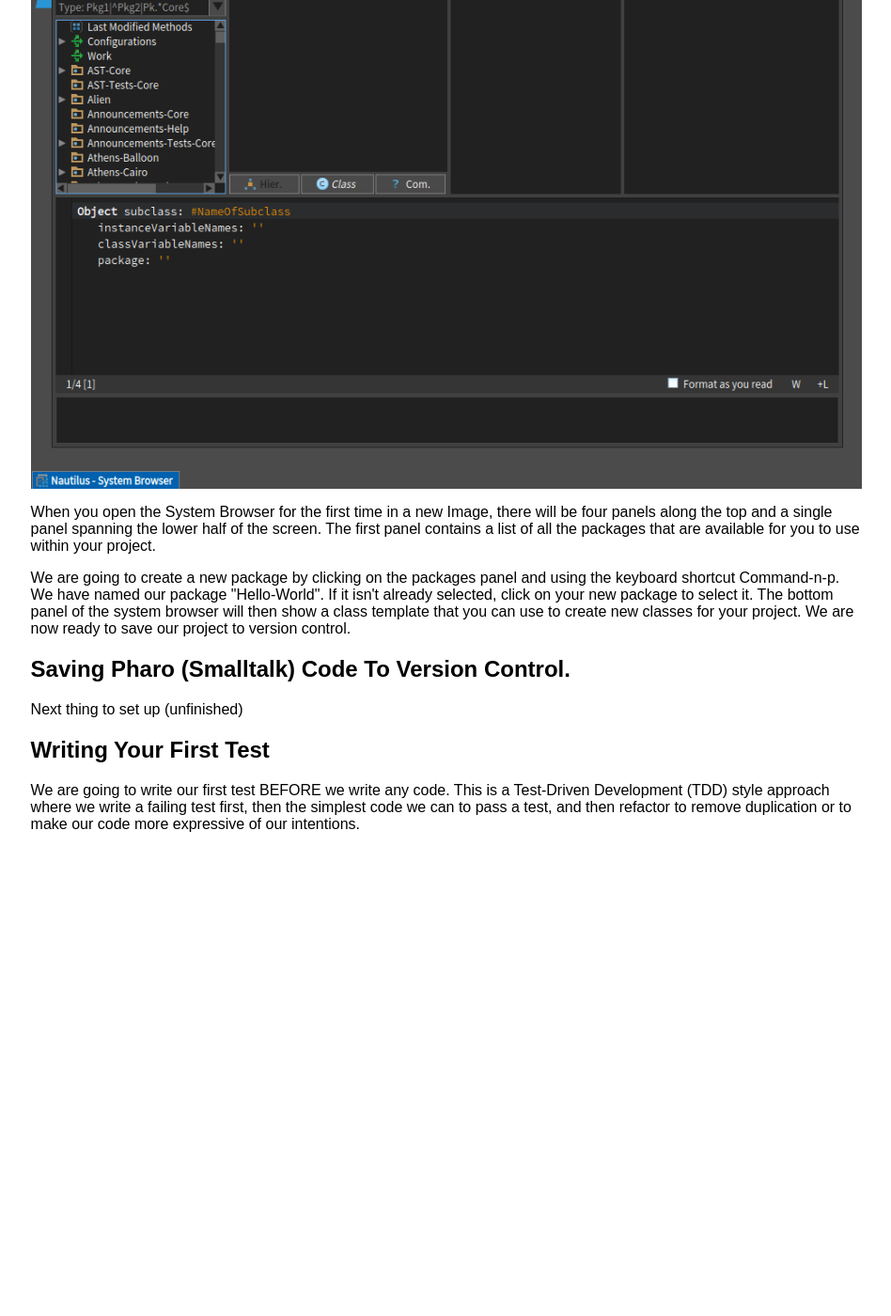
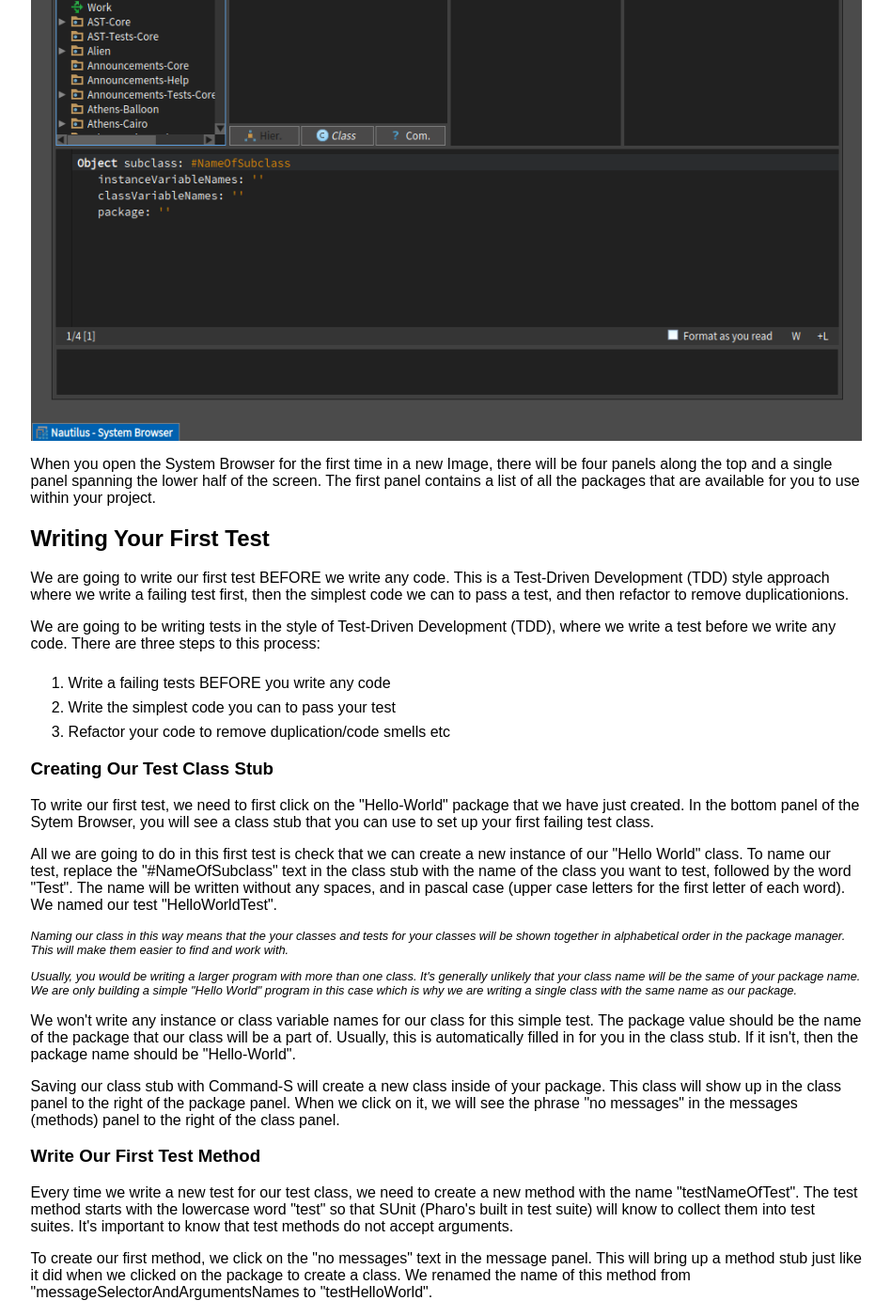
Before and after one commit to Becca9941/Becca9941.github.io, a Jekyll site: the page built from _posts/2019-07-31-committing-automating-tests-and-shipping-pharo-smalltalk-code.html, in a window 1280 px wide and 1400 px high, scrolled down 1183 px. Shown: the whole window at 94% size, without its empty margins (165-1113 px from the left). Built offline with Jekyll 4.4.1, drawn with Linux system fonts in a browser that asks for light colours; before the commit the page ends 2085 px from its top, so only the background shows below that; some of the changed text lies outside the part shown.

Commit message:
writing more of article

```diff
--- a/_posts/2019-07-29-committing-automating-tests-and-shipping-pharo-smalltalk-code.html
+++ b/_posts/2019-07-31-committing-automating-tests-and-shipping-pharo-smalltalk-code.html
@@ -5,7 +5,7 @@ categories: [dev environment, installation]
 tags: [Pharo, Smalltalk, GitHub, Tests, TDD, Shipping code]
 ---
 
-<p>UNFINISHED</p>
+<p>UNFINISHED - struggling with this, will have to try building a TDD program following an example</p>
 
 <p>I am currently working through a fantabulous online course (the first few sections are free) called <a href="https://online-training.jbrains.ca/p/wbitdd-01" target="_blank">The World's Best Intro To TDD</a> by <a href="https://twitter.com/jbrains" target="_blank">J.B. Rainsberger.</a></p>
 
@@ -35,11 +35,9 @@ tags: [Pharo, Smalltalk, GitHub, Tests, TDD, Shipping code]
 opened the "Pharo Launcher" application and double clicked on the "Pharo 6.0
 (stable) >> latest-64" image template to create a new <a
 	href="http://book.seaside.st/book/getting-started/pharo/what-is-image"
-	target="_blank">image</a> for my project, which I called "Hello-World". Double
+	target="_blank">image</a> for my project, which I called "Hello-World". It is a Double
 clicking on the Hello-World image brings up the World for your project where you
 can start playing with your code.</p>
-
-<h2>Writing your first test</h2>
 
 <p>Before we are able to write our first test, we need to set up a package for
 our project. To do this, we first need to bring up the "System Browser" using the
@@ -54,20 +52,38 @@ will be four panels along the top and a single panel spanning the lower half of
 the screen. The first panel contains a list of all the packages that are
 available for you to use within your project.</p>
 
-<p>We are going to create a new package by clicking on the packages panel and
-using the keyboard shortcut Command-n-p. We have named our package
-"Hello-World". If it isn't already selected, click on your new package to select
-it. The bottom panel of the system browser will then show a class template that
-you can use to create new classes for your project. We are now ready to save our
-project to version control.</p>
-
-<h2>Saving Pharo (Smalltalk) code to version control.</h2>
-
-<p>Next thing to set up (unfinished)</p>
 
 <h2>Writing your first test</h2>
 
 <p>We are going to write our first test BEFORE we write any code. This is a
 Test-Driven Development (TDD) style approach where we write a failing test
 first, then the simplest code we can to pass a test, and then refactor to remove
-duplication or to make our code more expressive of our intentions.</p>
+duplicationions.</p>
+
+<p>We are going to be writing tests in the style of Test-Driven Development (TDD), where we write a test before we write any code. There are three steps to this process:</p>
+
+<ol>
+  <li>Write a failing tests BEFORE you write any code</li>
+  <li>Write the simplest code you can to pass your test</li>
+  <li>Refactor your code to remove duplication/code smells etc</li>
+</ol>
+
+<h3>Creating our test class stub</h3>
+
+<p>To write our first test, we need to first click on the "Hello-World" package that we have just created. In the bottom panel of the Sytem Browser, you will see a class stub that you can use to set up your first failing test class.</p>
+
+<p>All we are going to do in this first test is check that we can create a new instance of our "Hello World" class. To name our test, replace the "#NameOfSubclass" text in the class stub with the name of the class you want to test, followed by the word "Test". The name will be written without any spaces, and in pascal case (upper case letters for the first letter of each word). We named our test "HelloWorldTest".</p>
+
+<p class="note">Naming our class in this way means that the your classes and tests for your classes will be shown together in alphabetical order in the package manager. This will make them easier to find and work with.</p>
+
+<p class="note">Usually, you would be writing a larger program with more than one class. It's generally unlikely that your class name will be the same of your package name. We are only building a simple "Hello World" program in this case which is why we are writing a single class with the same name as our package.</p>
+
+<p>We won't write any instance or class variable names for our class for this simple test. The package value should be the name of the package that our class will be a part of. Usually, this is automatically filled in for you in the class stub. If it isn't, then the package name should be "Hello-World".</p>
+
+<p>Saving our class stub with Command-S will create a new class inside of your package. This class will show up in the class panel to the right of the package panel. When we click on it, we will see the phrase "no messages" in the messages (methods) panel to the right of the class panel.</p>
+
+<h3>Write our first test method</h3>
+
+<p>Every time we write a new test for our test class, we need to create a new method with the name "testNameOfTest". The test method starts with the lowercase word "test" so that SUnit (Pharo's built in test suite) will know to collect them into test suites. It's important to know that test methods do not accept arguments.</p>
+
+<p>To create our first method, we click on the "no messages" text in the message panel. This will bring up a method stub just like it did when we clicked on the package to create a class. We renamed the name of this method from "messageSelectorAndArgumentsNames to "testHelloWorld".</p>
```
Also changed, not shown: _posts/2019-07-29-introduction-to-sass-installing-and-bem.html (added, +64 -0 lines).
